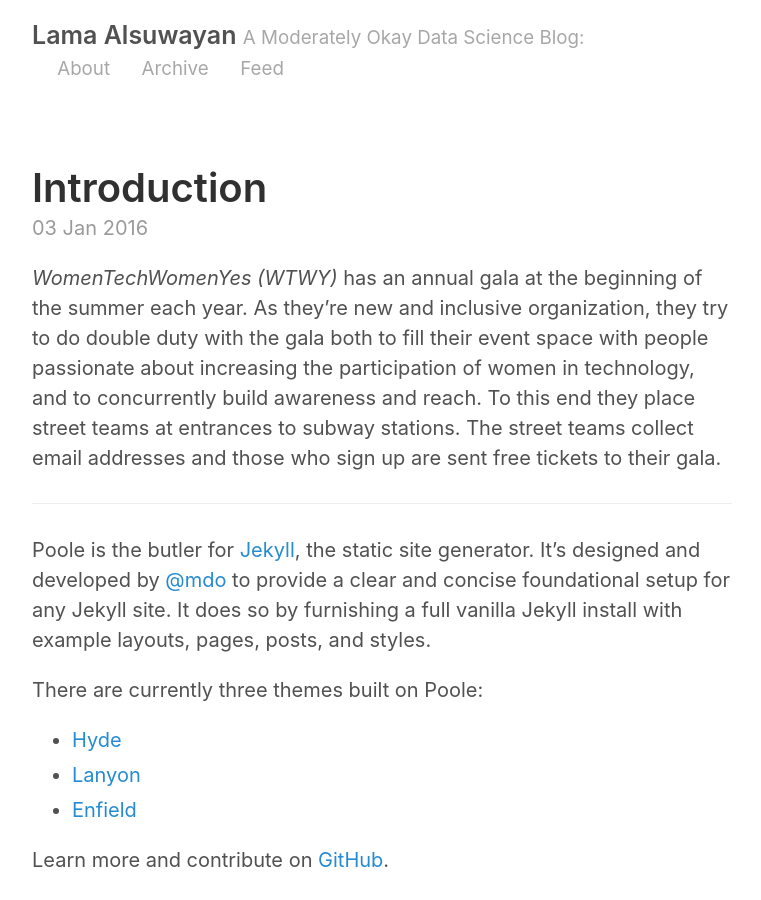
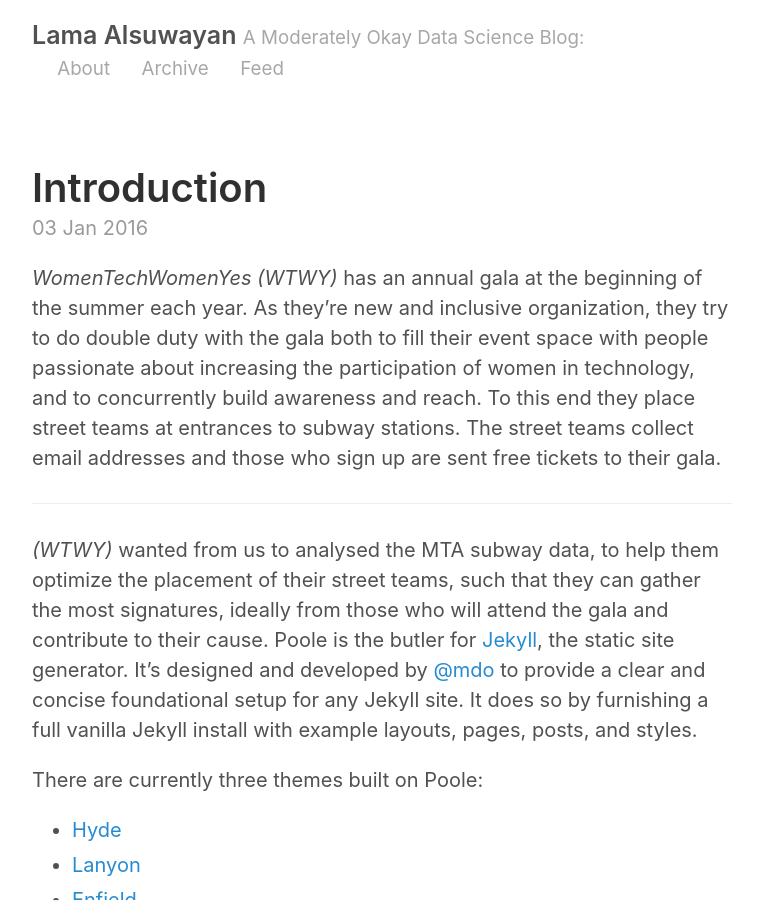
Before and after one commit to LamaM13/LamaM13.github.io, a Jekyll site: the page built from _posts/2016-01-03-introduction.md, in a window 1280 px wide and 900 px high. Shown: the whole window, without its empty margins (258-1019 px from the left). Built offline with Jekyll 4.4.1, drawn with Linux system fonts in a browser that asks for light colours.

Commit message:
Editing the forth introduction

```diff
--- a/_posts/2016-01-03-introduction.md
+++ b/_posts/2016-01-03-introduction.md
@@ -6,7 +6,7 @@ title: Introduction
 *WomenTechWomenYes (WTWY)* has an annual gala at the beginning of the summer each year. As they’re new and inclusive organization, they try to do double duty with the gala both to fill their event space with people passionate about increasing the participation of women in technology, and to concurrently build awareness and reach. To this end they place street teams at entrances to subway stations. The street teams collect email addresses and those who sign up are sent free tickets to their gala.
 
 -----
-
+*(WTWY)* wanted from us to analysed the MTA subway data, to help them optimize the placement of their street teams, such that they can gather the most signatures, ideally from those who will attend the gala and contribute to their cause.
 Poole is the butler for [Jekyll](http://jekyllrb.com), the static site generator. It's designed and developed by [@mdo](https://twitter.com/mdo) to provide a clear and concise foundational setup for any Jekyll site. It does so by furnishing a full vanilla Jekyll install with example layouts, pages, posts, and styles.
 
 There are currently three themes built on Poole:
```
